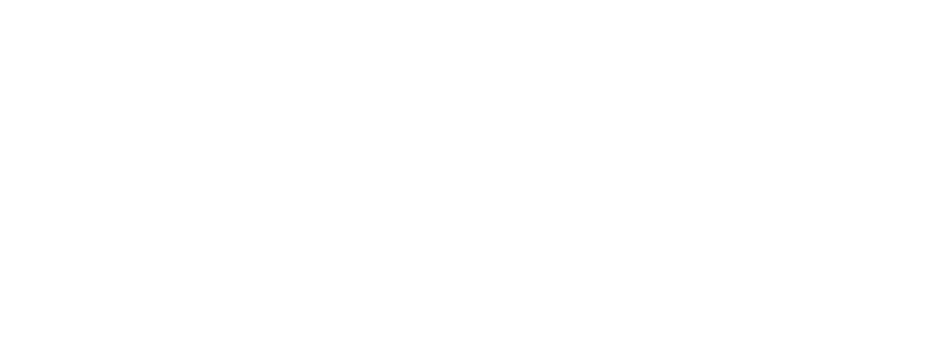
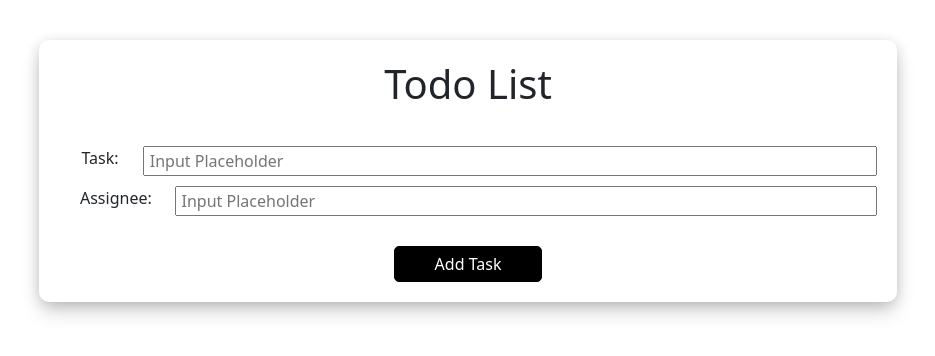
Before and after one commit to Aamer-Qanadilo/TodoList, a plain HTML site: page index.html in a window 1280 px wide. Shown: the whole page, without its empty margins (172-1107 px from the left). Drawn offline with Linux system fonts and the light colour scheme.

Commit message:
First Implementation

```diff
--- a/assets/css/style.css
+++ b/assets/css/style.css
@@ -0,0 +1,77 @@
+:root {
+  --boxShadow: 0 2px 15px -3px rgba(0, 0, 0, 0.2),
+    0 10px 20px -2px rgba(0, 0, 0, 0.2);
+}
+
+body,
+* {
+  padding: 0;
+  margin: 0;
+  box-sizing: border-box;
+}
+
+.body-container {
+  width: 90%;
+  margin: 0 auto;
+  min-height: 100vh;
+  display: flex;
+  flex-direction: column;
+  justify-content: start;
+  align-items: center;
+  padding: 40px;
+}
+
+#todoListForm {
+  display: flex;
+  flex-direction: column;
+  align-items: center;
+  gap: 30px;
+  min-width: 80%;
+  box-shadow: var(--boxShadow);
+  padding: 20px;
+  border-radius: 10px;
+}
+
+#todoListForm ul.todoListInputs {
+  list-style-type: none;
+  padding: 0;
+  width: 100%;
+  margin: 0;
+  display: flex;
+  flex-direction: column;
+  /* align-items: center; */
+  gap: 10px;
+}
+
+#todoListForm ul.todoListInputs li {
+  display: flex;
+  justify-content: space-between;
+  gap: 2px;
+  flex-wrap: wrap;
+  text-align: center;
+}
+
+#todoListForm ul.todoListInputs li label {
+  flex-grow: 1;
+}
+
+#todoListForm ul.todoListInputs li input {
+  flex-grow: 11;
+  padding: 1px 5px;
+}
+
+#todoListForm button {
+  border: 0;
+  padding: 5px 40px;
+  border-radius: 5px;
+  /* box-shadow: var(--boxShadow); */
+  transition: all 0.2s ease-in-out;
+  background-color: black;
+  color: white;
+  border: 1px solid black;
+}
+
+#todoListForm button:hover {
+  background-color: #fff;
+  color: black;
+}
--- a/index.html
+++ b/index.html
@@ -16,6 +16,22 @@
     <link rel="stylesheet" href="assets/css/style.css" />
   </head>
   <body>
+    <div class="body-container">
+      <form action="#" method="post" id="todoListForm">
+        <h1>Todo List</h1>
+        <ul class="todoListInputs">
+          <li>
+            <label for="Task">Task:</label
+            ><input type="text" placeholder="Input Placeholder" />
+          </li>
+          <li>
+            <label for="Assignee">Assignee:</label
+            ><input type="text" placeholder="Input Placeholder" />
+          </li>
+        </ul>
+        <button type="submit">Add Task</button>
+      </form>
+    </div>
     <!-- bootstrap js file -->
     <script src="assets/js/external/bootstrap.bundle.min.js"></script>
     <!-- sweet alert -->
```
